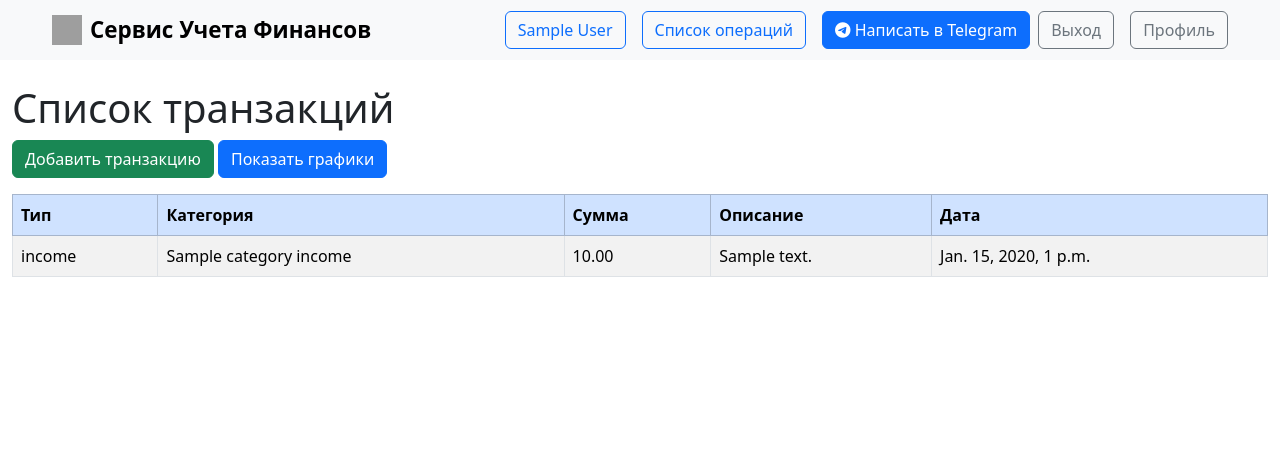
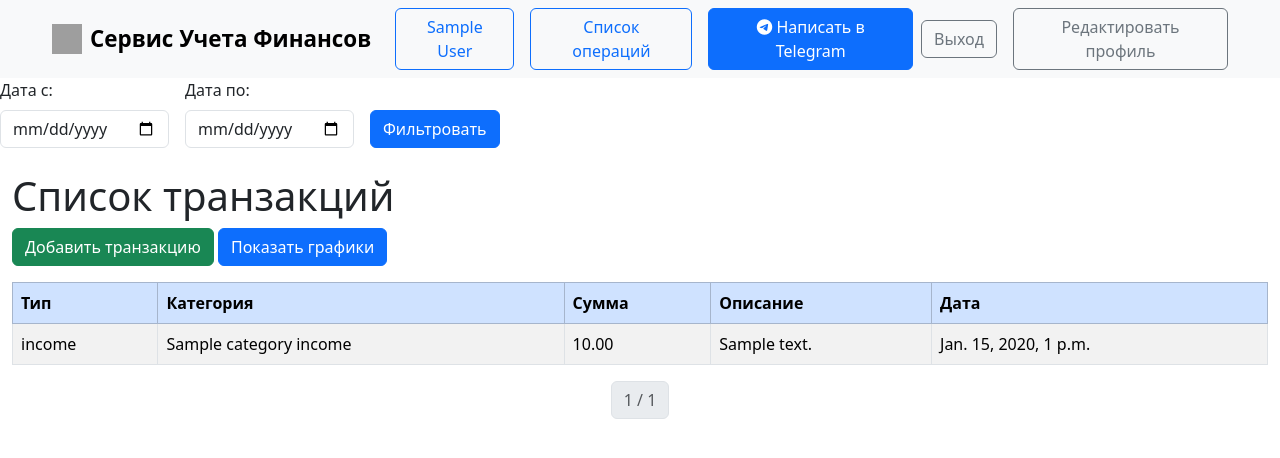
Before and after one commit to SenderAlex/DjangoTelegramFinControl, a Django app: page /list/ in a window 1280 px wide. Shown: the top 458 px of the page. Run offline with Django 5.2, Linux system fonts and the light colour scheme; a user stored in the database is signed in; tables that the repository leaves empty hold one stand-in row (values such as "Sample post"); some libraries are stand-ins or nearby versions; grey boxes are pictures that could not be loaded.

Commit message:
edited profile, filtered by date data, pagination, export data in MS Excel report

```diff
--- a/fincontrol_app/templates/fincontrol_app/transaction_list.html
+++ b/fincontrol_app/templates/fincontrol_app/transaction_list.html
@@ -1,6 +1,21 @@
 {% extends 'fincontrol_app/layout.html' %}
 
 {% block content %}
+    <form method="get" class="row g-3 mb-4 align-items-end">
+        <div class="col-auto">
+            <label for="start_date" class="form-label">Дата с:</label>
+            <input type="date" class="form-control" id="start_date" name="start_date"
+                   value="{{ request.GET.start_date }}">
+        </div>
+        <div class="col-auto">
+            <label for="end_date" class="form-label">Дата по:</label>
+            <input type="date" class="form-control" id="end_date" name="end_date" value="{{ request.GET.end_date }}">
+        </div>
+        <div class="col-auto">
+            <button type="submit" class="btn btn-primary">Фильтровать</button>
+        </div>
+    </form>
+
     <div class="container-fluid mt-4">
         <h1>Список транзакций</h1>
         <a href="{% url 'fincontrol_app:add_transaction' %}" class="btn btn-success mb-3">Добавить транзакцию</a>
@@ -16,7 +31,7 @@
             </tr>
             </thead>
             <tbody>
-            {% for transaction in transactions %}
+            {% for transaction in page_obj %}
                 <tr>
                     <td>{{ transaction.type }}</td>
                     <td>{{ transaction.category }}</td>
@@ -26,10 +41,41 @@
                 </tr>
             {% empty %}
                 <tr>
-                <td colspan="6" class="text-center">Операций нет</td>
+                    <td colspan="6" class="text-center">Нет записей за выбранный период</td>
                 </tr>
             {% endfor %}
             </tbody>
         </table>
+
+        <nav aria-label="Page navigation">
+            <ul class="pagination justify-content-center">
+                {% if page_obj.has_previous %}
+                    <li class="page-item">
+                        <a class="page-link"
+                           href="?page=1&start_date={{ request.GET.start_date }}&end_date={{ request.GET.end_date }}">Первая</a>
+                    </li>
+                    <li class="page-item">
+                        <a class="page-link"
+                           href="?page={{ page_obj.previous_page_number }}&start_date={{ request.GET.start_date }}&end_date={{ request.GET.end_date }}">Назад</a>
+                    </li>
+                {% endif %}
+
+                <li class="page-item disabled">
+                    <span class="page-link">{{ page_obj.number }} / {{ page_obj.paginator.num_pages }}</span>
+                </li>
+
+                {% if page_obj.has_next %}
+                    <li class="page-item">
+                        <a class="page-link"
+                           href="?page={{ page_obj.next_page_number }}&start_date={{ request.GET.start_date }}&end_date={{ request.GET.end_date }}">Вперед</a>
+                    </li>
+                    <li class="page-item">
+                        <a class="page-link"
+                           href="?page={{ page_obj.paginator.num_pages }}&start_date={{ request.GET.start_date }}&end_date={{ request.GET.end_date }}">Последняя</a>
+                    </li>
+                {% endif %}
+            </ul>
+        </nav>
+
     </div>
 {% endblock %}
--- a/fincontrol_app/views.py
+++ b/fincontrol_app/views.py
@@ -1,21 +1,48 @@
+from django.core.paginator import Paginator
 from django.shortcuts import render, redirect
 from .models import Transaction, Category
 from .forms import TransactionForm
 from django.contrib.auth.decorators import login_required  # ограничение доступа к функциям для зарегистрированных пользователей
+from django.http import HttpResponse, JsonResponse
+from django.utils.dateparse import parse_date
 import pandas as pd
 import matplotlib
 matplotlib.use('Agg')
 import matplotlib.pyplot as plt
 from io import BytesIO  # ???
 import base64  # ????
-from django.http import HttpResponse, JsonResponse
-from django.utils.dateparse import parse_date
+from datetime import datetime, timedelta
 
 
 @login_required
 def transaction_list(request):
+    # Получаем все транзакции пользователя и сортируем по дате
     transactions = Transaction.objects.filter(user=request.user).order_by('-date')
-    return render(request, 'fincontrol_app/transaction_list.html', {'transactions': transactions})
+
+    # Получаем параметры фильтра из GET-запроса
+    start_date = request.GET.get('start_date')
+    end_date = request.GET.get('end_date')
+
+    # Применяем фильтр по дате начала
+    if start_date:
+        transactions = transactions.filter(date__gte=start_date)
+
+    # Применяем фильтр по дате конца
+    if end_date:
+        end_date_obj = datetime.strptime(end_date, '%Y-%m-%d') + timedelta(days=1)
+        transactions = transactions.filter(date__lte=end_date_obj)
+
+    # Мы хотим отображать 10 записей на страницу
+    paginator = Paginator(transactions, 5)  # 5 записей на страницу
+
+    # Получаем номер текущей страницы из GET-запроса
+    page_number = request.GET.get('page')
+
+    # Получаем объекты текущей страницы
+    page_obj = paginator.get_page(page_number)
+
+    # Передаем в контекст данных список транзакций для текущей страницы
+    return render(request, 'fincontrol_app/transaction_list.html', {'page_obj': page_obj})
 
 
 @login_required
@@ -168,7 +195,8 @@ def report_to_excel(request):
     if date_from_parsed:
         qs = qs.filter(date__date__gte=date_from_parsed)
     if date_to_parsed:
-        qs = qs.filter(date__date__lte=date_to_parsed)
+        date_to_plus = date_to_parsed + timedelta(days=1)
+        qs = qs.filter(date__date__lt=date_to_plus)
 
     df = pd.DataFrame(qs.values('type', 'category__name', 'date', 'amount'))
     if df.empty:
@@ -179,6 +207,17 @@ def report_to_excel(request):
     output = BytesIO()
     with pd.ExcelWriter(output, engine='xlsxwriter') as writer:
         workbook = writer.book
+
+        # 1) Добавляем лист со списком транзакций (первый лист)
+        df_sorted = df.sort_values(by='date', ascending=False)
+        df_sorted.rename(columns={
+            'type': 'Тип',
+            'category__name': 'Категория',
+            'date': 'Дата',
+            'amount': 'Сумма',
+            'description': 'Описание'
+        }, inplace=True)
+        df_sorted.to_excel(writer, sheet_name='Транзакции', index=False)
 
         def insert_plot(df_grouped, chart_title, sheet_name, startrow, startcol, chart_type='pie', stacked=False):
             worksheet = workbook.add_worksheet(sheet_name)
--- a/registration_app/templates/registration_app/base.html
+++ b/registration_app/templates/registration_app/base.html
@@ -54,7 +54,7 @@
                     {% csrf_token %}
                     <button type="submit" class="btn btn-outline-secondary me-2">Выход</button>
                 </form>
-                <a href="{% url 'profile' %}" class="btn btn-outline-secondary">Профиль</a>
+                <a href="{% url 'edit_profile' %}" class="btn btn-outline-secondary">Редактировать профиль</a>
             {% else %}
                 <a href="{% url 'login' %}" class="btn btn-outline-primary me-2">Вход</a>
                 <a href="{% url 'register' %}" class="btn btn-outline-success">Регистрация</a>
--- a/registration_app/urls.py
+++ b/registration_app/urls.py
@@ -1,11 +1,11 @@
 from django.urls import path
-from .views import register, IndexView, profile
+from .views import register, IndexView, edit_profile
 from django.contrib.auth import views as auth_views  # сюда встроены LoginView и LogoutView
 
 
 urlpatterns = [
     path('', IndexView.as_view(), name='index'),
-    path('profile/', profile, name='profile'),
+    path('edit_profile/', edit_profile, name='edit_profile'),
     path('register/', register, name='register'),
     path('login/', auth_views.LoginView.as_view(template_name='registration_app/login.html', next_page='profile'),
          name='login'),
```
Also changed, not shown: registration_app/forms.py (+7 -0 lines), registration_app/templates/registration_app/profile.html (+22 -2 lines), registration_app/views.py (+12 -21 lines). Lines whose indentation alone changed are shown as unchanged.
